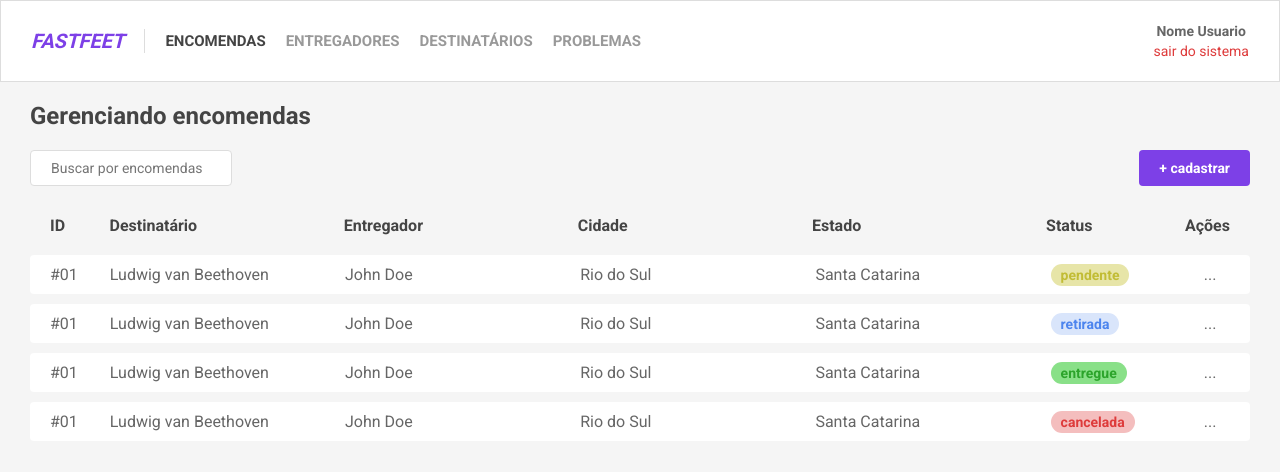
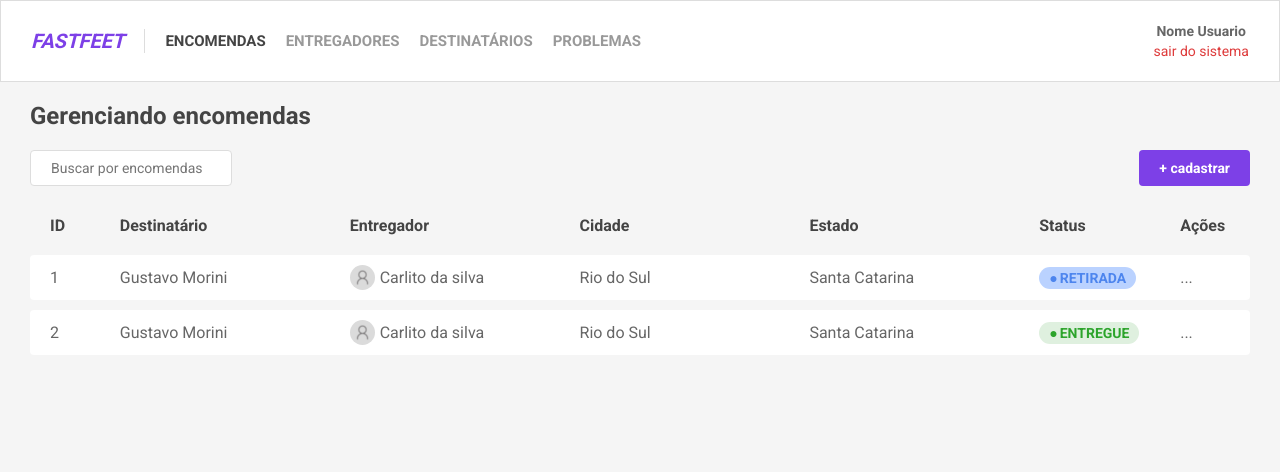
Before and after one commit to gusmorini/fastfeet_web, a React (Create React App) app: page /dashboard in a window 1280 px wide. Shown: the top 472 px of the page. Built offline with nearby package versions, Linux system fonts and the light colour scheme.

Commit message:
Layout Dashboard

```diff
--- a/src/pages/Dashboard/index.js
+++ b/src/pages/Dashboard/index.js
@@ -3,6 +3,45 @@ import styled, { css } from "styled-components";
 import { darken, lighten } from "polished";
 
 import { Link } from "react-router-dom";
+
+const orders = [
+  {
+    id: 1,
+    product: "Headset HyperX",
+    canceled_at: null,
+    start_date: "0000-00-00",
+    end_date: null,
+    recipient: {
+      id: 1,
+      name: "Gustavo Morini"
+    },
+    deliveryman: {
+      id: 1,
+      name: "Carlito da silva",
+      email: "carlitosilva@fastfeet.com",
+      avatar: null
+    },
+    signature: null
+  },
+  {
+    id: 2,
+    product: "Headset HyperX",
+    canceled_at: null,
+    start_date: null,
+    end_date: "0000-00-00",
+    recipient: {
+      id: 1,
+      name: "Gustavo Morini"
+    },
+    deliveryman: {
+      id: 1,
+      name: "Carlito da silva",
+      email: "carlitosilva@fastfeet.com",
+      avatar: null
+    },
+    signature: null
+  }
+];
 
 export default function Dashboard() {
   return (
@@ -20,63 +59,45 @@ export default function Dashboard() {
           <ListaItem>Entregador</ListaItem>
           <ListaItem>Cidade</ListaItem>
           <ListaItem>Estado</ListaItem>
-          <ListaItem size="700">Status</ListaItem>
-          <ListaItem size="200" align="right">
+          <ListaItem size="700" align="center">
+            Status
+          </ListaItem>
+          <ListaItem size="300" align="right">
             Ações
           </ListaItem>
         </ListaRow>
+
+        {orders.length > 0 &&
+          orders.map(order => {
+            let status = "pendente";
+
+            if (!!order.canceled_at) {
+              status = "cancelada";
+            } else if (!!order.start_date) {
+              status = "retirada";
+            } else if (!!order.end_date) {
+              status = "entregue";
+            }
+
+            return (
               <ListaRow>
-          <ListaItem size="300">#01</ListaItem>
-          <ListaItem>Ludwig van Beethoven</ListaItem>
-          <ListaItem>John Doe</ListaItem>
+                <ListaItem size="300">{order.id}</ListaItem>
+                <ListaItem>{order.recipient.name}</ListaItem>
+                <ListaItem>
+                  <ListaAvatar src="/img/default-avatar.jpg"></ListaAvatar>
+                  {order.deliveryman.name}
+                </ListaItem>
                 <ListaItem>Rio do Sul</ListaItem>
                 <ListaItem>Santa Catarina</ListaItem>
-          <ListaItem size="700">
-            <Status>pendente</Status>
+                <ListaItem size="700" align="center">
+                  <Status type={status}>{status}</Status>
                 </ListaItem>
-          <ListaItem size="200" align="center">
+                <ListaItem size="300" align="center">
                   ...
                 </ListaItem>
               </ListaRow>
-        <ListaRow>
-          <ListaItem size="300">#01</ListaItem>
-          <ListaItem>Ludwig van Beethoven</ListaItem>
-          <ListaItem>John Doe</ListaItem>
-          <ListaItem>Rio do Sul</ListaItem>
-          <ListaItem>Santa Catarina</ListaItem>
-          <ListaItem size="700">
-            <Status type="retirada">retirada</Status>
-          </ListaItem>
-          <ListaItem size="200" align="center">
-            ...
-          </ListaItem>
-        </ListaRow>
-        <ListaRow>
-          <ListaItem size="300">#01</ListaItem>
-          <ListaItem>Ludwig van Beethoven</ListaItem>
-          <ListaItem>John Doe</ListaItem>
-          <ListaItem>Rio do Sul</ListaItem>
-          <ListaItem>Santa Catarina</ListaItem>
-          <ListaItem size="700">
-            <Status type="entregue">entregue</Status>
-          </ListaItem>
-          <ListaItem size="200" align="center">
-            ...
-          </ListaItem>
-        </ListaRow>
-        <ListaRow>
-          <ListaItem size="300">#01</ListaItem>
-          <ListaItem>Ludwig van Beethoven</ListaItem>
-          <ListaItem>John Doe</ListaItem>
-          <ListaItem>Rio do Sul</ListaItem>
-          <ListaItem>Santa Catarina</ListaItem>
-          <ListaItem size="700">
-            <Status type="cancel">cancelada</Status>
-          </ListaItem>
-          <ListaItem size="200" align="center">
-            ...
-          </ListaItem>
-        </ListaRow>
+            );
+          })}
       </ListaEncomendas>
     </>
   );
@@ -120,6 +141,13 @@ const SearchInput = styled.input`
 
 const ListaEncomendas = styled.ul``;
 
+const ListaAvatar = styled.img`
+  border-radius: 50%;
+  width: 25px;
+  height: 25px;
+  margin-right: 5px;
+`;
+
 const ListaRow = styled.li`
   /* display: grid;
   grid-gap: 20px;
@@ -127,11 +155,12 @@ const ListaRow = styled.li`
 
   display: flex;
   justify-content: space-between;
+  align-items: center;
 
   background: #ffffff;
   border-radius: 4px;
   border: 0;
-  padding: 10px 20px;
+  padding: 10px;
   color: #666666;
   font-size: 16px;
   margin-bottom: 10px;
@@ -148,6 +177,10 @@ const ListaRow = styled.li`
 const ListaItem = styled.span`
   width: 100%;
   text-align: left;
+  padding: 0 10px;
+
+  display: flex;
+  align-items: center;
 
   ${props =>
     props.size &&
@@ -165,29 +198,37 @@ const ListaItem = styled.span`
 const Status = styled.span`
   font-weight: bold;
   font-size: 14px;
+  border-radius: 20px;
+  padding: 3px 10px;
+  text-transform: uppercase;
+  display: block;
+
+  &::before {
+    content: "●";
+    margin-right: 2px;
+  }
+
   color: #c1bc35;
-  background: ${lighten(0.3, "#c1bc35")};
-  padding: 3px 10px;
-  border-radius: 20px;
+  background: #f0f0df;
 
   ${props =>
     props.type === "entregue" &&
     css`
       color: #2ca42b;
-      background: ${lighten(0.3, "#2ca42b")};
+      background: #dff0df;
     `};
 
   ${props =>
-    props.type === "cancel" &&
+    props.type === "cancelada" &&
     css`
       color: #de3b3b;
-      background: ${lighten(0.3, "#de3b3b")};
+      background: #fab0b0;
     `};
 
   ${props =>
     props.type === "retirada" &&
     css`
       color: #4d85ee;
-      background: ${lighten(0.3, "#4d85ee")};
+      background: #bad2ff;
     `};
 `;
```
Also changed, not shown: public/img/default-avatar.jpg (added). Lines whose indentation alone changed are shown as unchanged.
